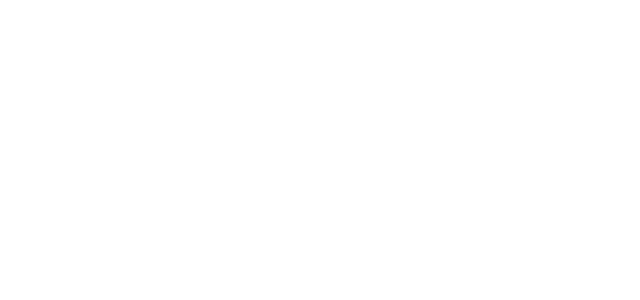
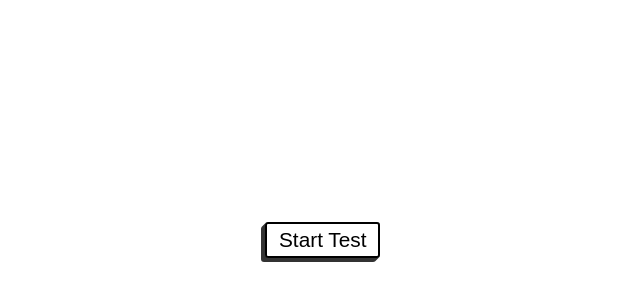
Before and after one commit to kurtpetrek/online-testing, a React (Create React App) app: page / in a window 1280 px wide. Shown: the part 160-460 px from the top of the page, without its empty margins (317-957 px from the left). Built offline with nearby package versions, Linux system fonts and the light colour scheme.

Commit message:
creates basic landing view

```diff
--- a/src/App.js
+++ b/src/App.js
@@ -1,10 +1,30 @@
 import React, { Component } from 'react';
 
+import LandingView from './components/LandingView';
+
 class App extends Component {
+  constructor(props) {
+    super(props);
+    this.state = {
+      view: "LandingView"
+    };
+  }
+
+  onTestStart = () => {
+    this.setState((prevState) => {
+      prevState.view = "TestView";
+      return prevState;
+    })
+  };
+
   render() {
-    return (
-      null
-    );
+    if (this.state.view === "LandingView") {
+      return (
+        <LandingView handleTestStart={this.onTestStart}></LandingView>
+      );
+    } else if (this.state.view === "TestView") {
+      return null;
+    }
   }
 }
 
--- /dev/null
+++ b/src/components/Button.js
@@ -0,0 +1,41 @@
+import React from "react";
+import styled from "styled-components";
+
+const StyledButton = styled.button`
+  padding: 0.25rem 0.75rem;
+  font-size: 1.3rem;
+  background: ${props => props.background || "transparent"};
+  border-radius: 3px;
+  display: inline-block;
+  border: 2px solid #000;
+  cursor: pointer;
+  transition: 0.25s;
+  will-change: transform;
+  ${props => props.italic && "font-style: italic;"}
+  box-shadow: -1px 1px 0px #333,
+  -2px 2px 0px #333,
+  -3px 3px 0px #333,
+  -4px 4px 0px #333;
+  &:hover {
+    transform: scale(1.05);
+    box-shadow: -1px 1px 0px #333,
+    -2px 2px 0px #333,
+    -3px 3px 0px #333,
+    -4px 4px 0px #333,
+    -5px 5px 0px #333,
+    -6px 6px 0px #333;
+  }
+  &:active {
+    transform: scale(0.95);
+    box-shadow: -1px 1px 0px #222,
+    -2px 2px 0px #222;
+  }
+`;
+
+export default function Button(props) {
+  return (
+    <StyledButton {...props}>
+      {props.children}
+    </StyledButton>
+  );
+}
--- /dev/null
+++ b/src/components/LandingView.js
@@ -0,0 +1,28 @@
+import React, { Component } from 'react';
+import styled from 'styled-components';
+
+import Button from './Button';
+
+const LandingContainer = styled.div`
+  min-height: 100vh;
+  display: flex;
+  align-items: center;
+  justify-content: center;
+`;
+
+class LandingView extends Component {
+  constructor(props) {
+    super(props);
+    this.handleTestStart = props.handleTestStart;
+  }
+
+  render() {
+    return (
+      <LandingContainer>
+        <Button onClick={this.handleTestStart}>Start Test</Button>
+      </LandingContainer>
+    );
+  }
+}
+
+export default LandingView;
```
Also changed, not shown: src/data/questions.js (added, +13 -0 lines), src/components/TestView.js (added).
